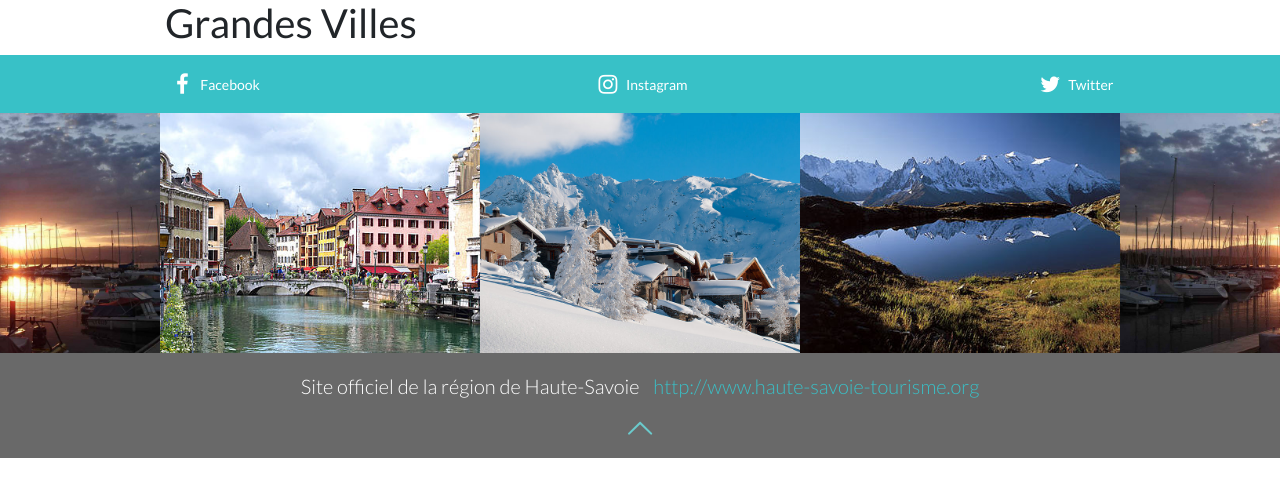
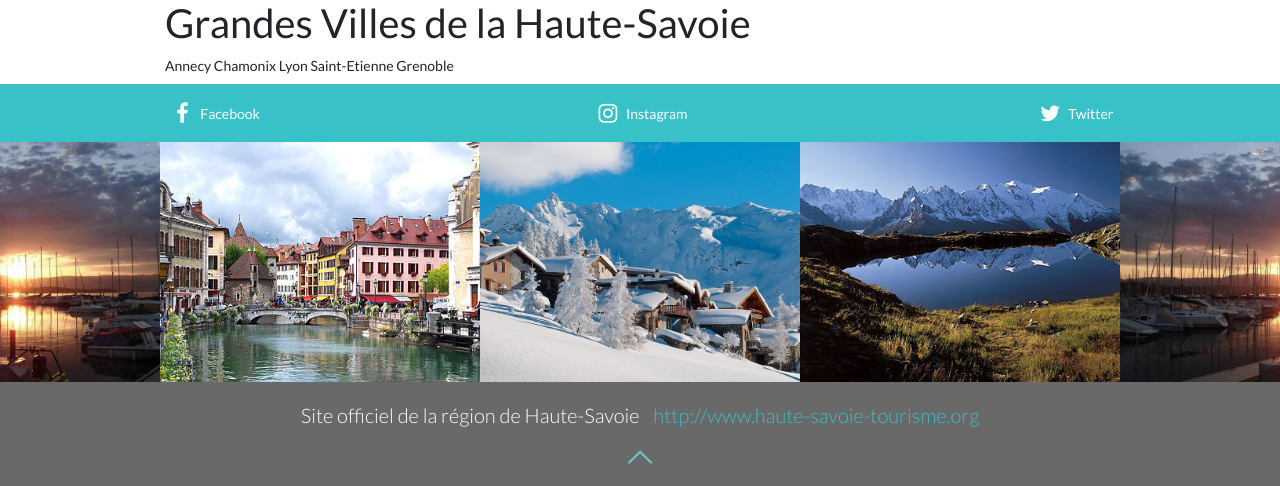
Before and after one commit to gnda/PJS3, a PHP site: template app/Views/pages/grandes_villes.twig in a window 1280 px wide. Shown: the part 63-549 px from the top of the page. Run offline with PHP 8.4, Linux system fonts and the light colour scheme; the template is opened without the code that fills it, so the values that code supplies are empty; some libraries are stand-ins or nearby versions.

Commit message:
Add files via upload

```diff
--- a/app/Views/pages/grandes_villes.twig
+++ b/app/Views/pages/grandes_villes.twig
@@ -5,7 +5,19 @@
 {% block content %}
 
     <div class="container gds-villes-container">
-		<h1>Grandes Villes</h1>
+
+		<div id="grandesvilles">
+		<h1>Grandes Villes de la Haute-Savoie</h1>
+		<div class="mini-menu">
+			<label class="link-lacs">Annecy</label>
+			<label class="link-mil-roc">Chamonix</label>
+			<label class="link-plateaux">Lyon</label>
+			<label class="link-plateaux">Saint-Etienne</label>
+			<label class="link-plateaux">Grenoble</label>
+		</div>
+    </div>
+
+
     </div>
 
 {% endblock %}
```
